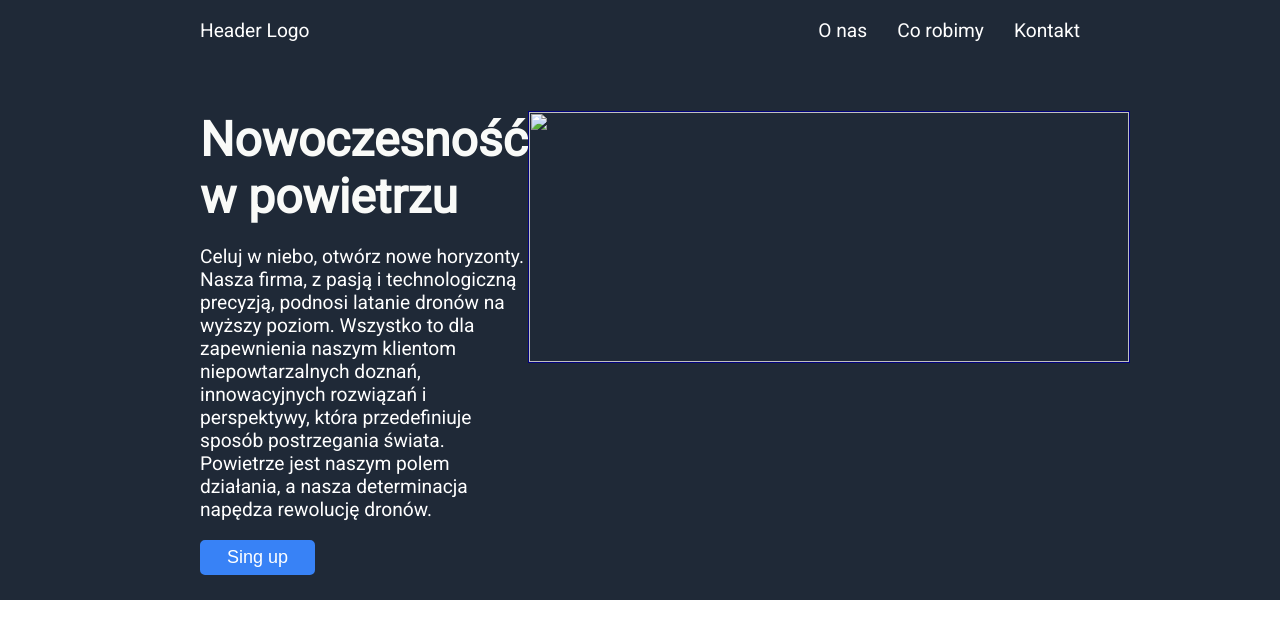
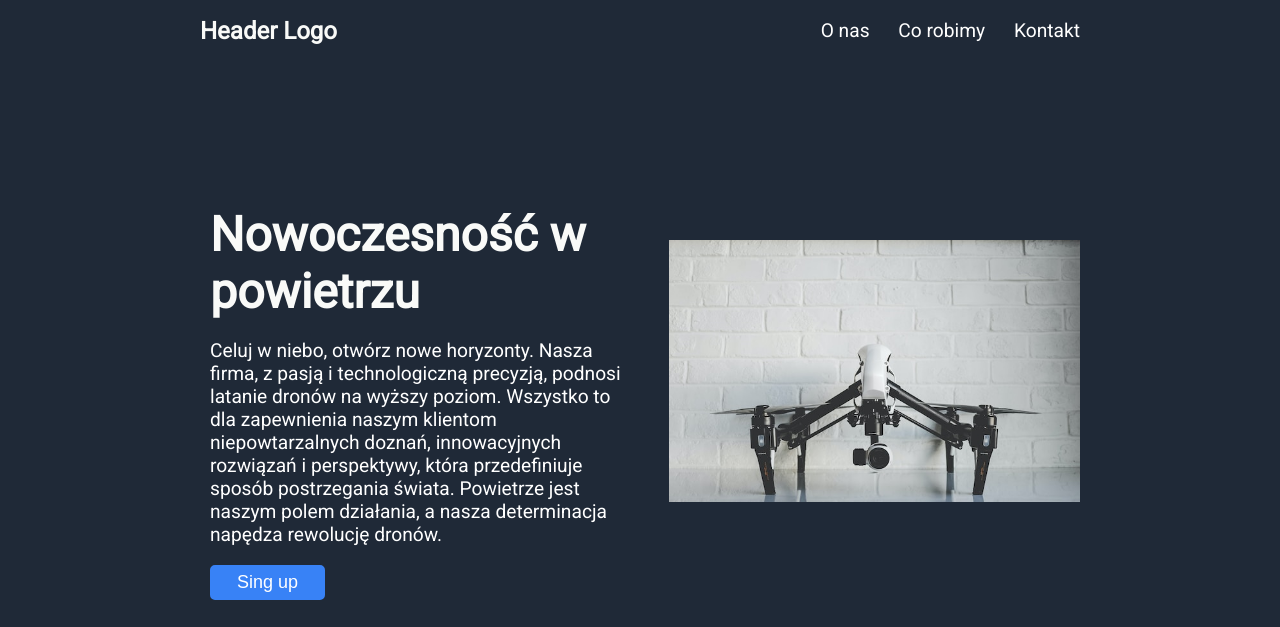
Before and after one commit to Grzegorz8x8x/Sky_Project, a plain HTML site: page index.html in a window 1280 px wide. Shown: the top 627 px of the page. Drawn offline with Linux system fonts and the light colour scheme.

Commit message:
Add fotos on the webside with jpg files and improving looks of the page

```diff
--- a/index.html
+++ b/index.html
@@ -24,16 +24,18 @@
                     </ul>
                 </nav>
             </div>
-            <div class="second-line">
-                <section class="introduce">
-                    <p class="p-title">Nowoczesność w powietrzu</p>
+            <section class="second-line">
+                <div class="introduce">
+                    <h1 class="p-title">Nowoczesność w powietrzu</h1>
                     <p>Celuj w niebo, otwórz nowe horyzonty. Nasza firma, z pasją i technologiczną precyzją, podnosi latanie dronów na wyższy poziom. Wszystko to dla zapewnienia naszym klientom niepowtarzalnych doznań, innowacyjnych rozwiązań i perspektywy, która przedefiniuje sposób postrzegania świata. Powietrze jest naszym polem działania, a nasza determinacja napędza rewolucję dronów.</p>
                     <button class="button-one">Sing up</button>
-                </section>
-                <span class="large-image">
-                    <img src="" alt="">
-                </span>
-            </div>
+                </div>
+                <div class="large-image">
+                    <div class="img-size">
+                        <img src="/fotos/d9.jpg" alt="">
+                    </div>
+                </d>
+            </section>
         </header>
         <main>
             <section class="S-one">
--- a/style.css
+++ b/style.css
@@ -9,7 +9,7 @@ li {
 }
 header {
     width: 100vw;
-    height: 600px;
+    height: 50%;
     background-color: #1F2937;
     color: white;
     display: flex;
@@ -19,7 +19,7 @@ button {
     cursor: pointer;
 }
 
-/* Pierwsza linia headera */
+/* Pierwsza linia headera - Logo + navigacja */
 .first-line {
    display: flex;
    justify-content: space-between;
@@ -30,7 +30,7 @@ nav {
 }
 nav ul{
    display: flex;
-   gap: 30px;
+   gap: 1.5em;
 }
 nav li:hover {
     border-bottom: 1px solid #3882F6;
@@ -39,18 +39,25 @@ nav li:hover {
 }
 #logo {
     margin-left: 200px;
+    font-size: 24px;
+    font-weight: 900;
+    color: #F9FAF8;
 }
 
-/* Druga linia headera */
+
+/* Druga linia headera - Tekst powitalny + duży obraz */
 .second-line {
     display: flex;
     justify-content: space-between;
     align-items: flex-start;
-    margin-top: 50px;
+    gap: 2em;
+    padding: 7em 0;
  }
 .introduce {
     max-width: 600px;
     margin-left: 200px;
+    flex: 1;
+    padding: 10px;
 }
 .introduce .p-title{
     font-size: 48px;
@@ -75,12 +82,24 @@ nav li:hover {
     font-size: large;
 }
 .large-image {
+    display: flex;
+    justify-content: center;
+    align-items: center;
     margin-right: 200px;
+    flex: 1;
+    height: 350px;
+}
+.img-size {
+    max-width: 600px;
+    display: flex;
+    justify-content: center;
+    align-items: center;
+    overflow: hidden;
 }
 .large-image img {
-    width: 600px;
-    height: 250px;
-    border: 1px solid navy;
+   object-fit: fill;
+   width: 100%;
+   height: auto;
 }
 
 /* sekcja main i 4 obrazki */
@@ -90,6 +109,10 @@ main {
     align-items: center;
     flex-wrap: wrap;
     height: 500px;
+    background-image: url(/fotos/d13.jpg);
+   background-position: center;
+   background-repeat: no-repeat;
+   background-size: cover;
 }
 .main-photos img {
     width: 150px;
@@ -126,8 +149,7 @@ width: 100%;
 
 /* sekcja z cytatem */
 aside {
-    height: 300px;
-    width: 100vw;
+    padding: 3em 7em;
     background-color: #bcbfc4;
     display: flex;
     justify-content: center;
@@ -139,18 +161,12 @@ blockquote {
     padding: 0.5em 10px;
     width: 50%;
 }
-
-
 blockquote p {
     font: italic 22px georgia, serif;
     line-height: 1.3em;
     margin-left: 1em;
     padding-left: 1em;
 }
-blockquote p::first-line {
-  margin-left: 20px;
-}
-
 blockquote p::before {
     content: '\201C';
 }
@@ -168,11 +184,18 @@ figcaption {
    display: flex;
    justify-content: center;
    align-items: center;
+   padding: 40px 0;
+   background-image: url(/fotos/d77.jpg);
+   background-position: center;
+   background-repeat: no-repeat;
+   background-size: cover;
 }
 .s-container {
-    width: 1200px;
+    width: 80vw;
+    padding: 1.2em;
     height: 150px;
     background-color: #3882F6;
+    opacity: 0.8;
     display: flex;
     justify-content: space-around;
     align-items: center;
@@ -181,6 +204,7 @@ figcaption {
 }
 .sign-info {
     color: white;
+    font-size: 24px;
 }
 .sign-button {
     background-color: #3882F6;
@@ -208,4 +232,5 @@ footer {
     display: flex;
     justify-content: center;
     align-items: center;
+    padding: 1.2em 0;
 }
```
Also changed, not shown: fotos/13.jpg (added), fotos/d1.jpg (added), fotos/d11.jpg (added), fotos/d12.jpg (added), fotos/d13.jpg (added), fotos/d2.jpg (added), fotos/d3.jpg (added), fotos/d4.jpg (added), fotos/d5.jpg (added), fotos/d6.jpg (added), fotos/d7.jpg (added), fotos/d77.jpg (added), fotos/d8.jpg (added), fotos/d88.jpg (added), 2 more files.
